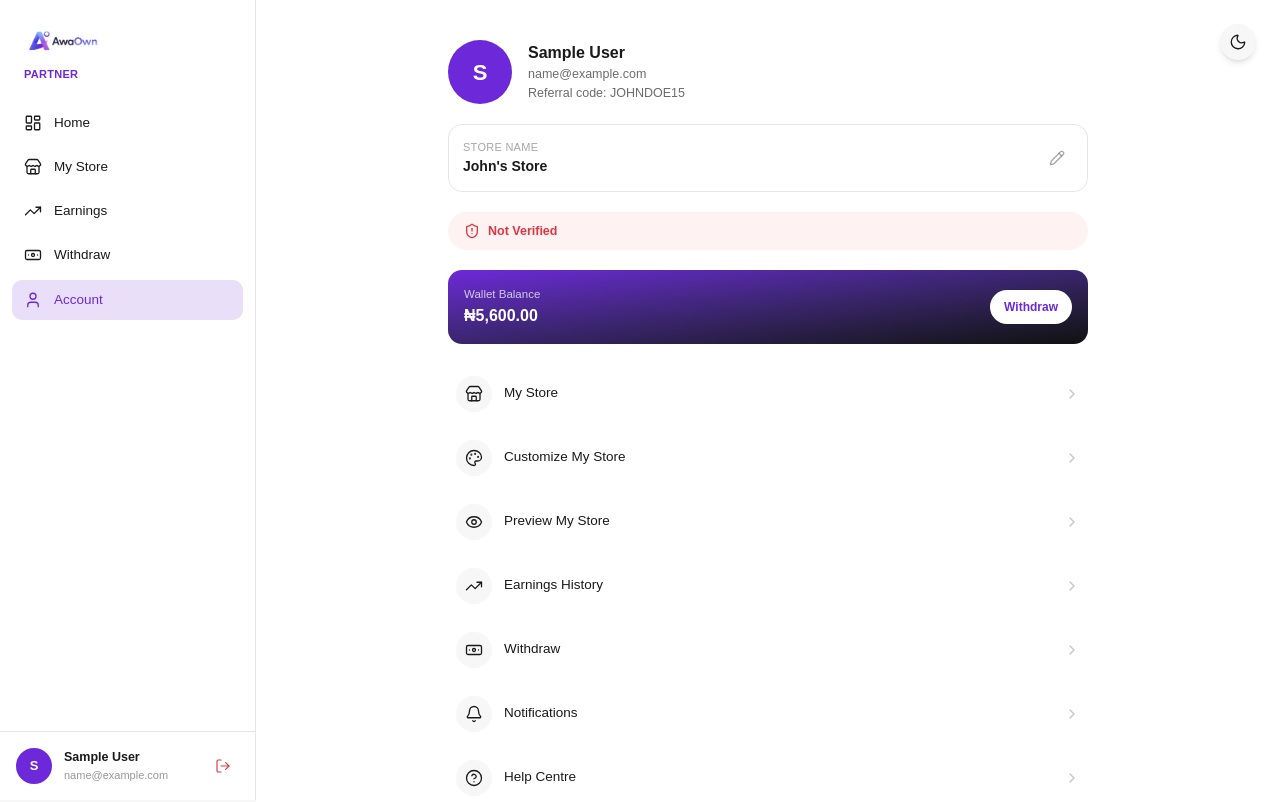
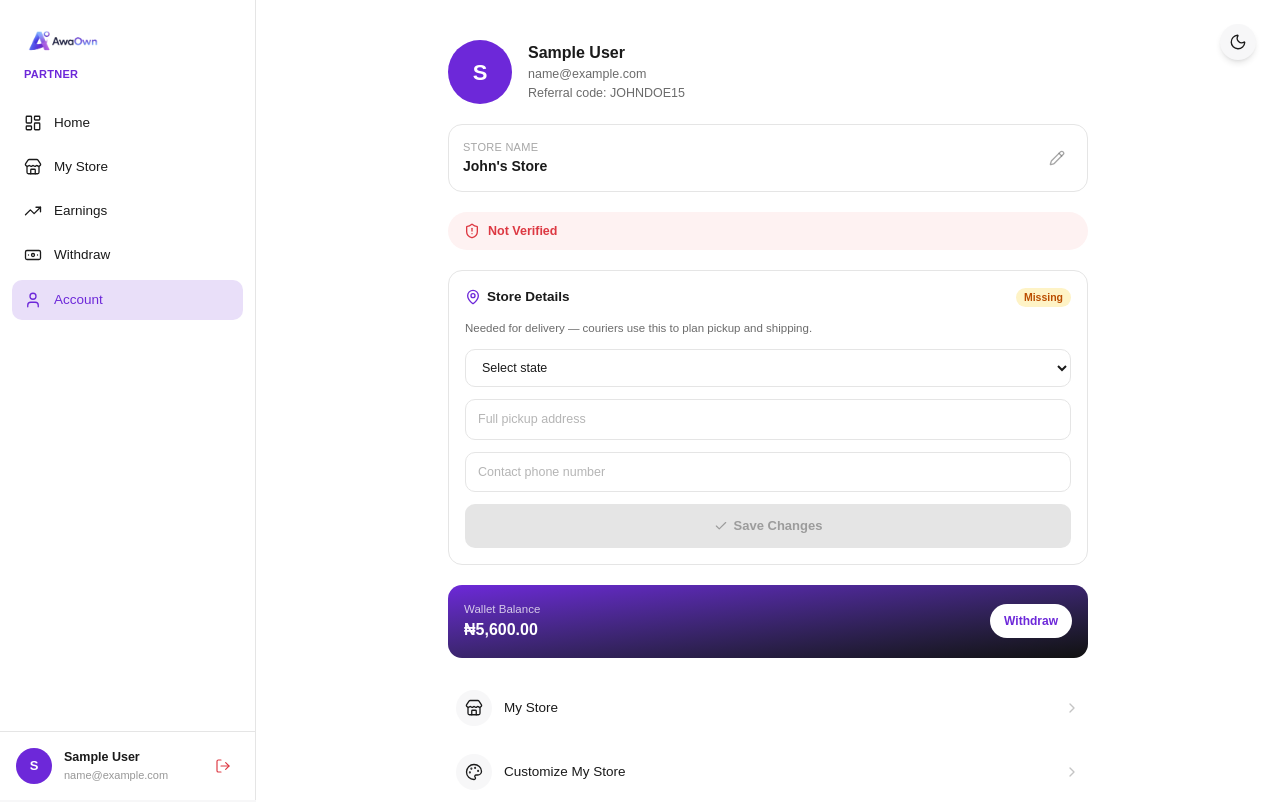
Before and after one commit to KobiManuel/awaown, a Next.js app: page /partner/account in a window 1280 px wide. Shown: the top 802 px of the page. Built offline with nearby package versions, Linux system fonts and the light colour scheme; sample sign-in values are in the browser's storage; a web font is replaced by a local one.

Commit message:
feat: Add store details management to partner account and store pages

```diff
--- a/app/partner/account/page.js
+++ b/app/partner/account/page.js
@@ -1,6 +1,6 @@
 "use client";
 
-import React, { useState } from "react";
+import React, { useEffect, useState } from "react";
 import Link from "next/link";
 import { useDispatch, useSelector } from "react-redux";
 import {
@@ -17,11 +17,14 @@ import {
   ShieldAlert,
   Pencil,
   Check,
+  MapPin,
 } from "lucide-react";
 import { partnerProfile, formatPrice } from "@/lib/partner-data";
 import { dummyUser } from "@/lib/dashboard-data";
+import { NIGERIAN_STATES } from "@/lib/merchant-data";
 import { openModal, MODAL_TYPES } from "@/lib/store/modalSlice";
-import { setStoreName } from "@/lib/store/partnerSlice";
+import { setStoreName, setStoreDetails } from "@/lib/store/partnerSlice";
+import { useToast } from "@/app/Components/Dashboard/ToastContext";
 
 const links = [
   { href: "/partner/store", label: "My Store", icon: Store },
@@ -46,18 +49,35 @@ const VERIFICATION_COPY = {
 
 export default function PartnerAccountPage() {
   const dispatch = useDispatch();
+  const showToast = useToast();
   const user = useSelector((s) => s.auth.user) || dummyUser;
   const walletBalance = useSelector((s) => s.partner.walletBalance);
   const storeName = useSelector((s) => s.partner.storeName);
   const verification = useSelector((s) => s.partner.verification);
+  const savedDetails = useSelector((s) => s.partner.storeDetails);
   const [editingStore, setEditingStore] = useState(false);
   const [storeNameDraft, setStoreNameDraft] = useState(storeName);
+  const [detailsDraft, setDetailsDraft] = useState(savedDetails);
+
+  useEffect(() => {
+    setDetailsDraft(savedDetails);
+    // eslint-disable-next-line react-hooks/exhaustive-deps
+  }, []);
 
   const verificationInfo = VERIFICATION_COPY[verification.status];
+  const isDetailsDirty = JSON.stringify(savedDetails) !== JSON.stringify(detailsDraft);
+  const detailsComplete = Boolean(detailsDraft.state && detailsDraft.address && detailsDraft.phone);
 
   const saveStoreName = () => {
     if (storeNameDraft.trim()) dispatch(setStoreName(storeNameDraft.trim()));
     setEditingStore(false);
+  };
+
+  const updateDetails = (patch) => setDetailsDraft((prev) => ({ ...prev, ...patch }));
+
+  const handleSaveDetails = () => {
+    dispatch(setStoreDetails(detailsDraft));
+    showToast("Store details saved");
   };
 
   return (
@@ -127,6 +147,61 @@ export default function PartnerAccountPage() {
         <span className="text-[12.5px] font-semibold">{verificationInfo.label}</span>
       </button>
 
+      <div className="mx-4 flex flex-col gap-3 rounded-[14px] border border-shop-border bg-white p-4 lg:mx-0">
+        <div className="flex items-center justify-between">
+          <p className="flex items-center gap-1.5 text-[13.5px] font-semibold text-shop-heading">
+            <MapPin className="h-4 w-4 text-shop-accent-1" />
+            Store Details
+          </p>
+          <span
+            className={`rounded-full px-2 py-0.5 text-[10.5px] font-semibold ${
+              detailsComplete ? "bg-emerald-100 text-emerald-700" : "bg-amber-100 text-amber-700"
+            }`}
+          >
+            {detailsComplete ? "Complete" : "Missing"}
+          </span>
+        </div>
+        <p className="text-[11.5px] text-shop-text">
+          Needed for delivery — couriers use this to plan pickup and shipping.
+        </p>
+        <select
+          value={detailsDraft.state || ""}
+          onChange={(e) => updateDetails({ state: e.target.value })}
+          className="w-full rounded-[10px] border border-shop-border px-3 py-2.5 text-[12.5px] text-shop-heading outline-none focus:border-shop-accent-1"
+        >
+          <option value="" disabled>
+            Select state
+          </option>
+          {NIGERIAN_STATES.map((s) => (
+            <option key={s} value={s}>
+              {s}
+            </option>
+          ))}
+        </select>
+        <input
+          value={detailsDraft.address || ""}
+          onChange={(e) => updateDetails({ address: e.target.value })}
+          placeholder="Full pickup address"
+          className="w-full rounded-[10px] border border-shop-border px-3 py-2.5 text-[12.5px] text-shop-heading placeholder:text-shop-text/50 outline-none focus:border-shop-accent-1"
+        />
+        <input
+          value={detailsDraft.phone || ""}
+          onChange={(e) => updateDetails({ phone: e.target.value.replace(/[^0-9+]/g, "") })}
+          placeholder="Contact phone number"
+          inputMode="tel"
+          className="w-full rounded-[10px] border border-shop-border px-3 py-2.5 text-[12.5px] text-shop-heading placeholder:text-shop-text/50 outline-none focus:border-shop-accent-1"
+        />
+        <button
+          type="button"
+          onClick={handleSaveDetails}
+          disabled={!isDetailsDirty}
+          className="flex w-full items-center justify-center gap-1.5 rounded-[10px] bg-shop-accent-1 py-3 text-[13px] font-semibold text-white disabled:cursor-not-allowed disabled:bg-shop-border disabled:text-shop-text/60"
+        >
+          <Check className="h-3.5 w-3.5" />
+          Save Changes
+        </button>
+      </div>
+
       <div className="mx-4 flex items-center justify-between rounded-[14px] bg-gradient-to-br from-shop-accent-1 to-shop-accent-2 p-4 text-white lg:mx-0">
         <div>
           <p className="text-[11.5px] text-white/75">Wallet Balance</p>
--- a/app/store/[code]/page.js
+++ b/app/store/[code]/page.js
@@ -3,7 +3,7 @@
 import React from "react";
 import Link from "next/link";
 import { useSelector } from "react-redux";
-import { ShieldCheck, User } from "lucide-react";
+import { ShieldCheck, User, MapPin, Phone, Clock } from "lucide-react";
 import { getTheme, getAccent, getFontPairing } from "@/lib/partner-store-options";
 import { STORE_FONT_FAMILIES } from "@/app/Components/PartnerStore/storeFonts";
 import StorefrontProductCard from "@/app/Components/Product/StorefrontProductCard";
@@ -14,6 +14,7 @@ export default function PublicPartnerStorePage() {
   const storeProfileImage = useSelector((s) => s.partner.storeProfileImage);
   const storeBanner = useSelector((s) => s.partner.storeBanner);
   const storeProductIds = useSelector((s) => s.partner.storeProductIds);
+  const storeDetails = useSelector((s) => s.partner.storeDetails);
   const ownProducts = useSelector((s) => s.partner.ownProducts);
   const themeId = useSelector((s) => s.partner.storeTheme);
   const accentId = useSelector((s) => s.partner.storeAccent);
@@ -85,9 +86,28 @@ export default function PublicPartnerStorePage() {
             <p className="max-w-[560px] pt-2 text-[13px] leading-[19px]" style={{ color: theme.subtleText }}>
               {storeBio || "Curated picks, shared with you on AwaOwn."}
             </p>
-            <p className="pt-2 text-[12px] font-semibold" style={{ color: theme.subtleText }}>
-              Powered by AwaOwn
-            </p>
+            <div
+              className="flex flex-wrap items-center gap-x-4 gap-y-1 pt-2 text-[12px] font-semibold"
+              style={{ color: theme.subtleText }}
+            >
+              {storeDetails.state && (
+                <span className="flex items-center gap-1">
+                  <MapPin className="h-3.5 w-3.5" />
+                  {storeDetails.address ? `${storeDetails.address}, ` : ""}
+                  {storeDetails.state}
+                </span>
+              )}
+              {storeDetails.phone && (
+                <span className="flex items-center gap-1">
+                  <Phone className="h-3.5 w-3.5" />
+                  {storeDetails.phone}
+                </span>
+              )}
+              <span className="flex items-center gap-1">
+                <Clock className="h-3.5 w-3.5" />
+                Powered by AwaOwn
+              </span>
+            </div>
           </div>
         </div>
 
```
Also changed, not shown: lib/store/partnerSlice.js.
